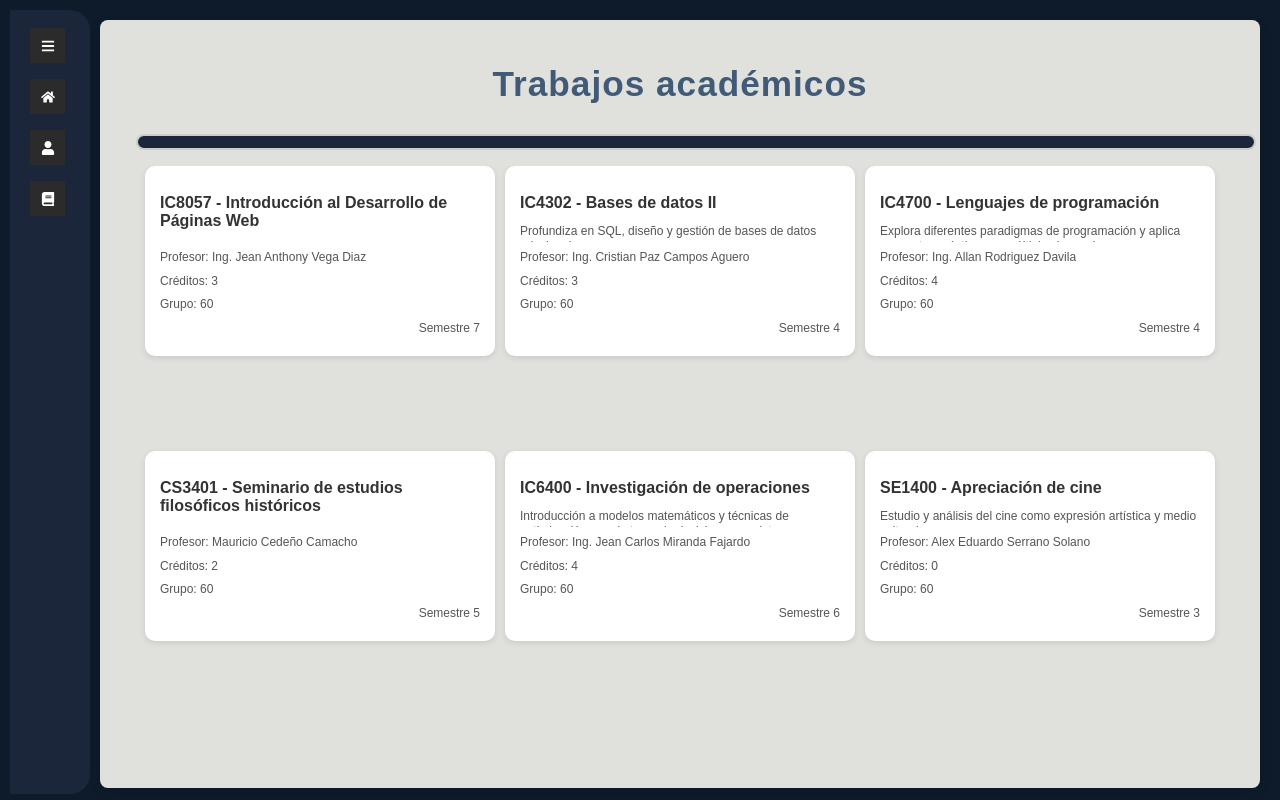
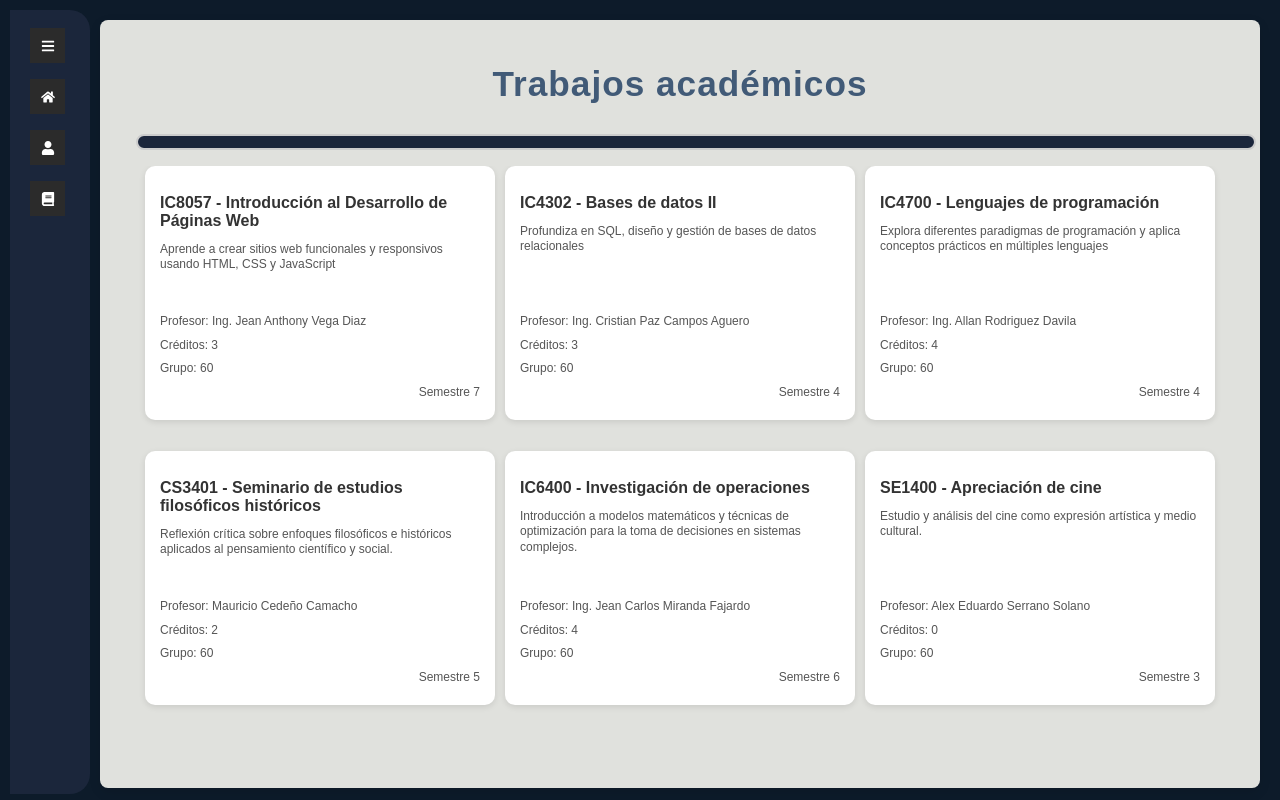
Before and after one commit to Braslyvm/Portafolio_DPW, a React (Vite) app in the folder Portafolio/: page /cursos in a window 1280 px wide. Built offline with nearby package versions, Linux system fonts and the light colour scheme.

Commit message:
Update components.css

```diff
--- a/Portafolio/src/styles/components.css
+++ b/Portafolio/src/styles/components.css
@@ -88,7 +88,7 @@
   flex-direction: column;
   justify-content: space-between;
   width: 25vw;
-  height: 20vh;
+  height: 40%;
   transition: transform 0.2s, box-shadow 0.2s;
 }
 
```
